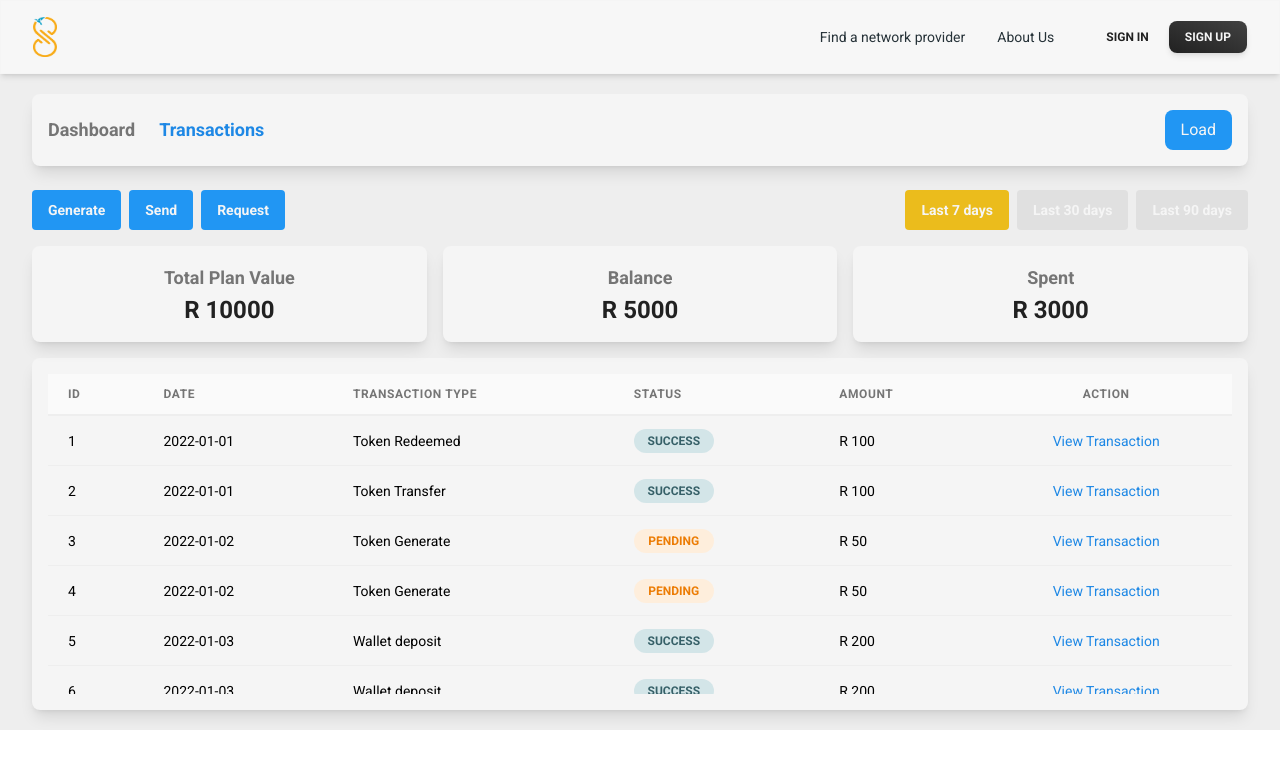
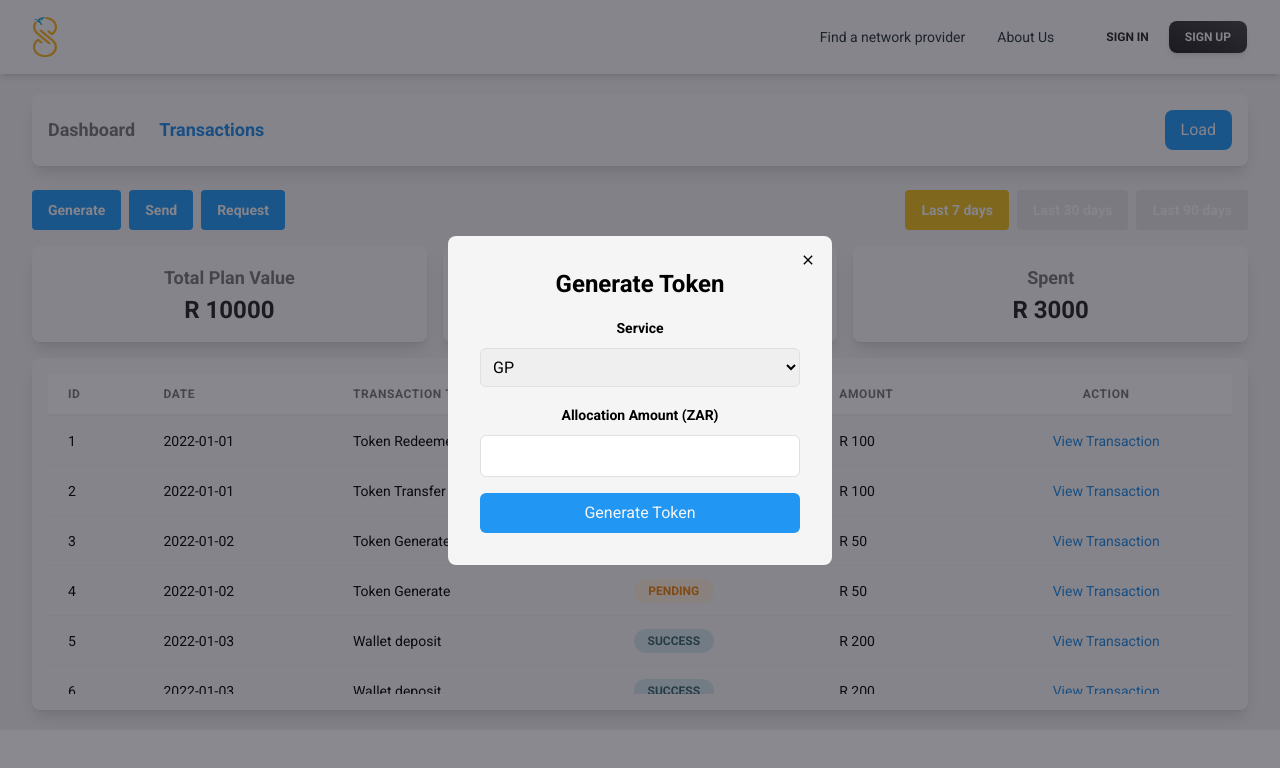
Before and after one commit to ChrissieDk/Settl-React-PWA, a React (Create React App) app: page /Settl-React-PWA/Dashboard in a window 1280 px wide. Both pictures are taken after a click on the button "Generate". Shown: the top 768 px of the page. Built offline with nearby package versions, Linux system fonts and the light colour scheme; no server answers.

Commit message:
Added modal component

```diff
--- a/src/Dashboard.tsx
+++ b/src/Dashboard.tsx
@@ -1,8 +1,11 @@
 import React, { useState } from "react";
+import TokenModal from "./components/TokenModal/TokenModal";
 
 const Dashboard: React.FC = () => {
   const [selectedTab, setSelectedTab] = useState("transactions");
   const [selectedTimePeriod, setSelectedTimePeriod] = useState("last7days");
+  const [isModalOpen, setIsModalOpen] = useState(false);
+  const [selectedAction, setSelectedAction] = useState<string>("");
 
   const handleTabChange = (tab: string) => {
     setSelectedTab(tab);
@@ -48,6 +51,16 @@ const Dashboard: React.FC = () => {
         {status}
       </span>
     );
+  };
+
+  const openModal = (action: string) => {
+    setIsModalOpen(true);
+    setSelectedAction(action);
+    console.log("Selected action", action);
+  };
+
+  const closeModal = () => {
+    setIsModalOpen(false);
   };
 
   const transactions = [
@@ -157,15 +170,34 @@ const Dashboard: React.FC = () => {
         <div>
           <div className="flex justify-between items-center mt-4">
             <div>
-              <button className="text-sm bg-blue-500 hover:bg-blue-700 text-white font-bold py-2 px-4 rounded">
+              <button
+                onClick={() => openModal("generate")}
+                className="text-sm bg-blue-500 hover:bg-blue-700 text-white font-bold py-2 px-4 rounded"
+              >
                 Generate
               </button>
-              <button className="text-sm bg-blue-500 hover:bg-blue-700 text-white font-bold py-2 px-4 rounded ml-2">
+              {/* Other buttons for Send and Request actions */}
+              <button
+                className="text-sm bg-blue-500 hover:bg-blue-700 text-white font-bold py-2 px-4 rounded ml-2"
+                onClick={() => openModal("send")}
+              >
                 Send
               </button>
-              <button className="text-sm bg-blue-500 hover:bg-blue-700 text-white font-bold py-2 px-4 rounded ml-2">
+              <button
+                className="text-sm bg-blue-500 hover:bg-blue-700 text-white font-bold py-2 px-4 rounded ml-2"
+                onClick={() => openModal("request")}
+              >
                 Request
               </button>
+
+              {/* Conditionally render the TokenModal component based on isOpen state */}
+              {isModalOpen && (
+                <TokenModal
+                  action={selectedAction}
+                  isOpen={isModalOpen}
+                  onClose={closeModal}
+                />
+              )}
             </div>
             <div>
               <button
--- a/src/components/SignIn/SignIn.tsx
+++ b/src/components/SignIn/SignIn.tsx
@@ -1,17 +1,49 @@
-import { getAuth, signInWithEmailAndPassword } from "firebase/auth";
+// create a sign in screen using firebase
+// the user needs to be able to add an email and password that they previously set
+// the sign in process should ultimately navigate to the dashboard upon success
 
-const auth = getAuth();
+// import React, { useState } from "react";
+// import { auth } from "../../firebase-config";
+// import { useHistory } from "react-router-dom";
 
-const email = "user@example.com"; // Replace with the actual email
-const password = "password123";
+// const SignIn: React.FC = () => {
 
-signInWithEmailAndPassword(auth, email, password)
-  .then((userCredential) => {
-    // Signed in
-    const user = userCredential.user;
-    // ...
-  })
-  .catch((error) => {
-    const errorCode = error.code;
-    const errorMessage = error.message;
-  });
+//   const [email, setEmail] = useState("");
+//   const [password, setPassword] = useState("");
+//   const history = useHistory();
+
+//   const handleSignIn = async () => {
+//     try {
+//       await auth.signInWithEmailAndPassword(email, password);
+//       history.push("/dashboard");
+//     } catch (error) {
+//       console.error("Error signing in", error);
+//     }
+//   };
+
+//   return (
+//     <div className="flex flex-col items-center justify-center h-screen">
+//       <h1 className="text-3xl font-bold mb-4">Sign In</h1>
+//       <input
+//         type="email"
+//         placeholder="Email"
+//         value={email}
+//         onChange={(e) => setEmail(e.target.value)}
+//         className="border border-gray-300 rounded-md p-2 mb-4"
+//       />
+//       <input
+//         type="password"
+//         placeholder="Password"
+//         value={password}
+//         onChange={(e) => setPassword(e.target.value)}
+//         className="border border-gray-300 rounded-md p-2 mb-4"
+//       />
+//       <button
+//         onClick={handleSignIn}
+//         className="bg-blue-500 text-white rounded-md p-2"
+//       >
+//         Sign In
+//       </button>
+//     </div>
+//   );
+// };
--- /dev/null
+++ b/src/components/TokenModal/TokenModal.tsx
@@ -0,0 +1,155 @@
+import React, { useState } from "react";
+import { MdClose } from "react-icons/md";
+
+interface TokenModalProps {
+  action: string;
+  isOpen: boolean;
+  onClose: () => void;
+}
+
+const TokenModal: React.FC<TokenModalProps> = ({ action, isOpen, onClose }) => {
+  const [selectedService, setSelectedService] = useState("gp"); // Initial service selection (for generate action)
+  const [recipientId, setRecipientId] = useState(""); // State for the recipient ID (for send and request actions)
+  const [amount, setAmount] = useState(""); // State for the allocation amount
+
+  const handleServiceChange = (e: React.ChangeEvent<HTMLSelectElement>) => {
+    setSelectedService(e.target.value);
+  };
+
+  const handleRecipientIdChange = (e: React.ChangeEvent<HTMLInputElement>) => {
+    setRecipientId(e.target.value);
+  };
+
+  const handleAmountChange = (e: React.ChangeEvent<HTMLInputElement>) => {
+    setAmount(e.target.value);
+  };
+
+  const handleSubmit = () => {
+    switch (action) {
+      case "generate":
+        generateToken(selectedService); // Pass the selected service
+        break;
+      case "send":
+        sendToken(recipientId, amount); // Pass recipient ID and amount
+        break;
+      case "request":
+        requestToken(recipientId, amount); // Pass recipient ID and amount
+        break;
+      default:
+        break;
+    }
+  };
+
+  // Implement your token generation, sending, and requesting logic here,
+  // using selectedService (for generate) and recipientId, amount (for send and request)
+  const generateToken = (selectedService: string) => {
+    console.log("Generating token for", selectedService, "...");
+  };
+
+  const sendToken = (recipientId: string, amount: string) => {
+    console.log("Sending token to", recipientId, "for", amount, "Rands...");
+  };
+
+  const requestToken = (recipientId: string, amount: string) => {
+    console.log(
+      "Requesting token from",
+      recipientId,
+      "for",
+      amount,
+      "Rands..."
+    );
+  };
+
+  return (
+    <div
+      className={`${
+        isOpen ? "block" : "hidden"
+      } fixed z-20 inset-0 overflow-y-auto`}
+    >
+      <div className="flex items-center justify-center min-h-screen">
+        <div className="fixed inset-0 bg-black opacity-50"></div>
+        <div className="relative bg-white rounded-lg w-96 p-8">
+          <button onClick={onClose} className="absolute top-4 right-4">
+            <MdClose />
+          </button>
+          <h2 className="text-2xl font-bold mb-4">
+            {action === "generate"
+              ? "Generate Token"
+              : action === "send"
+              ? "Send Token"
+              : "Request Token"}
+          </h2>
+          <form>
+            {action === "generate" ? (
+              <div className="mb-4">
+                <label
+                  htmlFor="service"
+                  className="block text-sm font-semibold mb-2"
+                >
+                  Service
+                </label>
+                <select
+                  id="service"
+                  value={selectedService}
+                  onChange={handleServiceChange}
+                  className="border border-gray-300 rounded-md p-2 w-full"
+                >
+                  <option value="gp">GP</option>
+                  <option value="dentist">Dentist</option>
+                  <option value="optometrist">Optometrist</option>
+                  <option value="pharmacy">Pharmacy</option>
+                </select>
+              </div>
+            ) : null}
+            {action === "send" || action === "request" ? (
+              <div className="mb-4">
+                <label
+                  htmlFor="recipientId"
+                  className="block text-sm font-semibold mb-2"
+                >
+                  {action === "send" ? "Recipient ID" : "Sender ID"}
+                </label>
+                <input
+                  id="recipientId"
+                  type="text" // Adjust type as needed (e.g., number)
+                  value={recipientId}
+                  onChange={handleRecipientIdChange}
+                  className="border border-gray-300 rounded-md p-2 w-full"
+                />
+              </div>
+            ) : null}
+            <div className="mb-4">
+              <label
+                htmlFor="amount"
+                className="block text-sm font-semibold mb-2"
+              >
+                Allocation Amount (ZAR)
+              </label>
+              <div className="flex">
+                <input
+                  id="amount"
+                  type="number"
+                  value={amount}
+                  onChange={handleAmountChange}
+                  className="border border-gray-300 rounded-md p-2 w-full"
+                />
+              </div>
+            </div>
+            <button
+              onClick={handleSubmit}
+              className="bg-blue-500 text-white rounded-md p-2 w-full"
+            >
+              {action === "generate"
+                ? "Generate Token"
+                : action === "send"
+                ? "Send Token"
+                : "Request Token"}
+            </button>
+          </form>
+        </div>
+      </div>
+    </div>
+  );
+};
+
+export default TokenModal;
```
